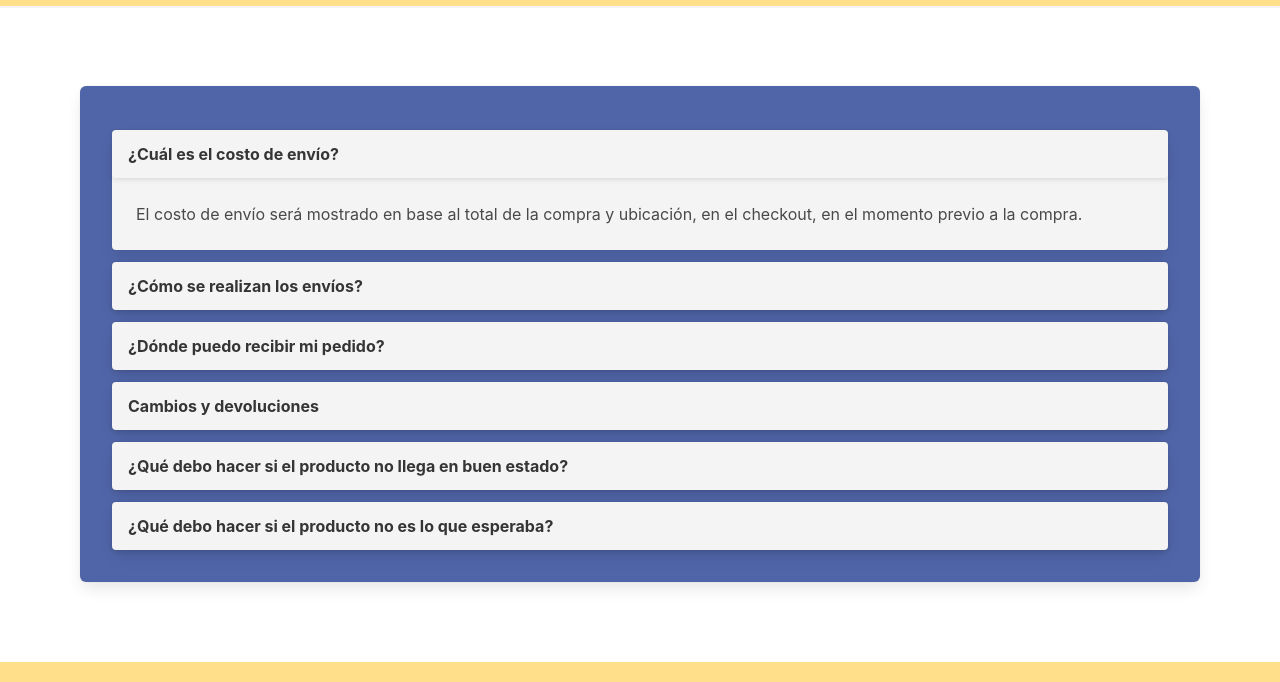
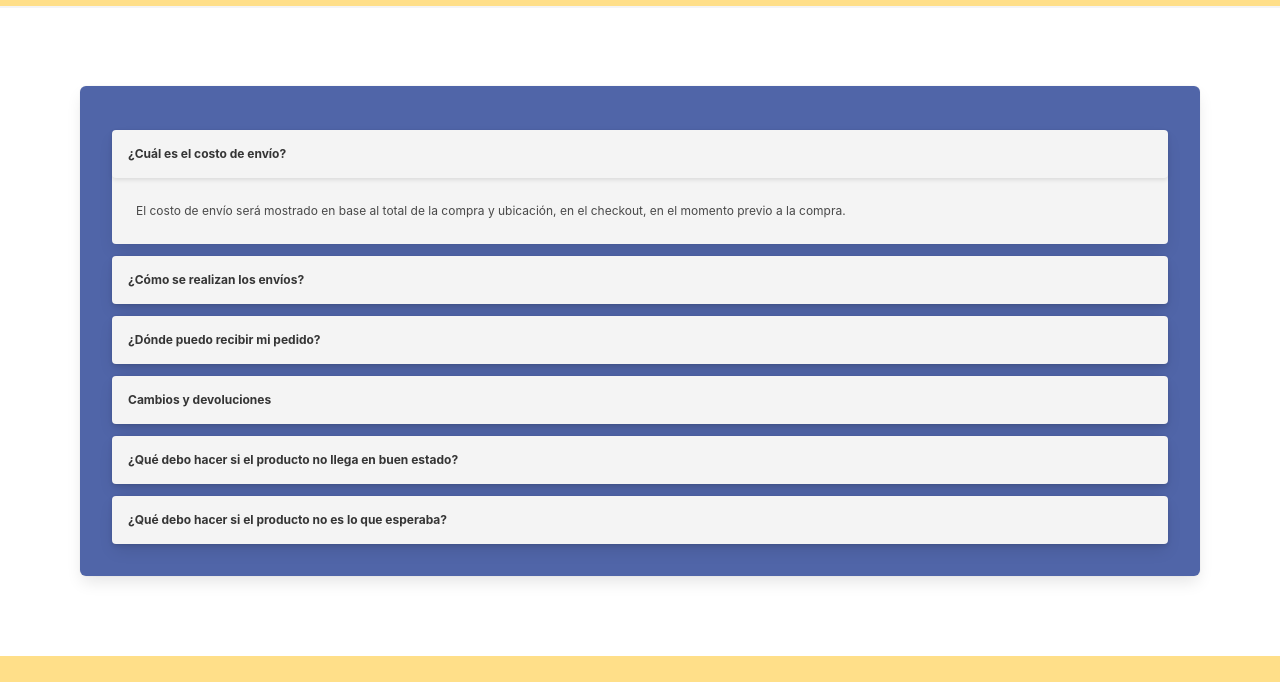
Before and after one commit to iamsourcer/citrico-deco, a plain HTML site: page faq.html in a window 1280 px wide. Shown: the part 78-760 px from the top of the page. Drawn offline with nearby package versions, Linux system fonts and the light colour scheme.

Commit message:
fixed faq size title and content

```diff
--- a/css/estilos.css
+++ b/css/estilos.css
@@ -37,6 +37,7 @@ footer {
   width: 150px;
 }
 
+
 .socials-footer img {
   width: 15px;
 }
--- a/faq.html
+++ b/faq.html
@@ -68,8 +68,8 @@
 
           <b-collapse class="card mt-3 has-background-light" animation="slide" v-for="(collapse, index) of collapses" :key="index" :open="isOpen == index" @open="isOpen = index" :aria-id="'contentIdForA11y5-' + index">
             <template #trigger="props">
-              <div class="card-header" role="button" :aria-controls="'contentIdForA11y5-' + index" :aria-expanded="props.open">
-                <p class="card-header-title">
+              <div class="card-header " role="button" :aria-controls="'contentIdForA11y5-' + index" :aria-expanded="props.open">
+                <p class="card-header-title is-size-7">
                   {{ collapse.title }}
                 </p>
                 <a class="card-header-icon">
@@ -78,8 +78,8 @@
                 </a>
               </div>
             </template>
-            <div class="card-content">
-              <div class="content" v-html="collapse.text">
+            <div class="card-content is-size-7">
+              <div class="content " v-html="collapse.text">
               </div>
             </div>
           </b-collapse>
```
